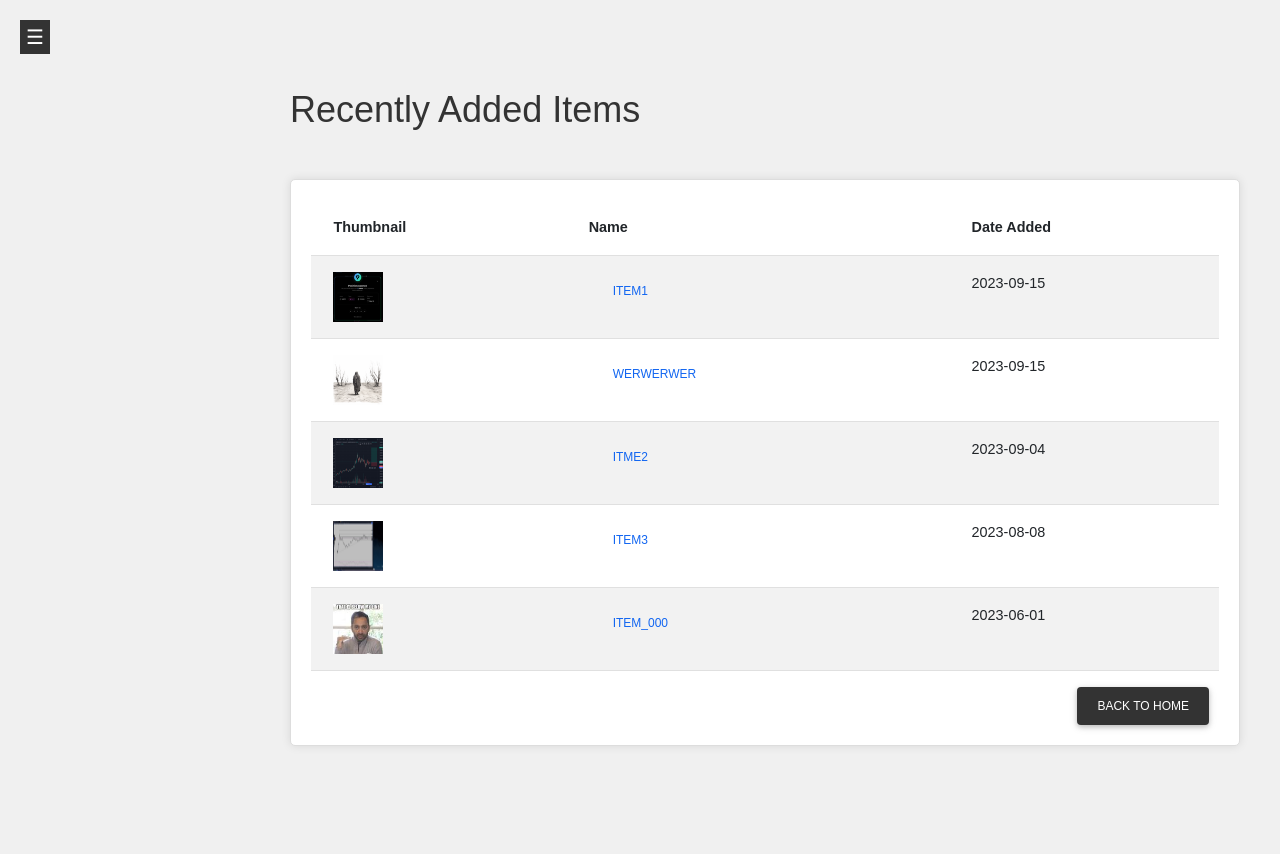
After one commit to Zvaham/warranty_managment_app, a Flask app: page /recently_added in a window 1280 px wide. The commit adds this page. Run offline with Flask 3, Linux system fonts and the light colour scheme; data comes from the database, SQL or seed files in the repository; some libraries are stand-ins or nearby versions.

Commit message:
closest to expiry and recent pages added

```diff
--- a/app.py
+++ b/app.py
@@ -31,7 +31,7 @@ def create_database():
     finally:
         conn.close()
 
-def get_items():
+def get_all_items():
     try:
         conn = sqlite3.connect(DATABASE)
         c = conn.cursor()
@@ -152,6 +152,7 @@ def save_resize_thumbnail(thumbnail_path, thumbnail_size_px=100):
 
 
 @app.route('/', methods=['GET'])
+@app.route('/home', methods=['GET'])
 def home():
     if not os.path.exists(DATABASE):
         create_database()
@@ -193,7 +194,6 @@ def item_page(item_id):
     finally:
         conn.close()
 
-
 @app.route('/add', methods=['GET', 'POST'])
 def add_item_route():
     if request.method == 'POST':
@@ -218,7 +218,7 @@ def add_item_route():
 
 @app.route('/full_list', methods=['GET'])
 def full_list():
-    items_list = get_items()
+    items_list = get_all_items()
     items_dict = [{'id': item[0], 'name': item[1], 'warranty_dur': item[2], 'date_bought': item[3], 'thumbnail': item[4], 'timestamp': item[5]} for item in items_list]
     for item in items_dict:
         if item['thumbnail']:
@@ -238,6 +238,28 @@ def delete_all_items_route():
     delete_all_items()
     return redirect('/')
 
+@app.route('/closest_to_expiry')
+def closest_to_expiry():
+    items_list =  get_closest_expiration()
+    items_dict = [{'id': item[0], 'name': item[1], 'date_bought': item[2], 'thumbnail': item[3], 'warranty_expiration_date': item[4]} for item in items_list]
+    for item in items_dict:
+        if item['thumbnail']:
+            item['thumbnail'] = item['thumbnail'].replace(os.sep, '/')
+
+    return render_template('closest_to_expiry.html', closest_items=items_dict)
+
+@app.route('/recently_added')
+def recently_added():
+    items_list = get_recent_items()
+    items_dict = [{'id': item[0], 'name': item[1], 'date_bought': item[2], 'thumbnail': item[3], 'warranty_expiration_date': item[4]} for item in items_list]
+    for item in items_dict:
+        if item['thumbnail']:
+            item['thumbnail'] = item['thumbnail'].replace(os.sep, '/')
+
+    return render_template('recently_added.html', recent_items=items_dict)
+
+
+
 
 if __name__ == '__main__':
     app.run(debug=True)
--- a/templates/layout.html
+++ b/templates/layout.html
@@ -10,19 +10,19 @@
     <div class="sidebar" id="sidebar">
         <ul class="nav flex-column">
             <li class="nav-item">
-                <a class="nav-link active" href="#">Dashboard</a>
+                <a class="nav-link active" href="home">Dashboard</a>
             </li>
             <li class="nav-item">
-                <a class="nav-link" href="#">Items Closest to Expiration</a>
+                <a class="nav-link" href="closest_to_expiry">Items Closest to Expiration</a>
             </li>
             <li class="nav-item">
-                <a class="nav-link" href="#">Recently Added Items</a>
+                <a class="nav-link" href="recently_added">Recently Added Items</a>
             </li>
             <li class="nav-item">
-                <a class="nav-link" href="#">Add New Item</a>
+                <a class="nav-link" href="add_item">Add New Item</a>
             </li>
             <li class="nav-item">
-                <a class="nav-link" href="#">View Full List</a>
+                <a class="nav-link" href="full_list">View Full List</a>
             </li>
         </ul>
     </div>
--- /dev/null
+++ b/templates/recently_added.html
@@ -0,0 +1,46 @@
+{% extends "layout.html" %}
+
+{% block content %}
+
+<body>
+    <div class="container my-5">
+        <h1 class="mb-5">Recently Added Items</h1>
+        <div class="section">
+            <table class="table table-striped">
+                <thead>
+                    <tr>
+                        <th class="fw-bold">Thumbnail</th>
+                        <th class="fw-bold">Name</th>
+                        <th class="fw-bold">Date Added</th>
+                    </tr>
+                </thead>
+                <tbody>
+                    {% for item in recent_items %}
+                        <tr>
+                            <td>
+                                <a href="{{ url_for('item_page', item_id=item.id) }}">
+                                    {% if item.thumbnail %}
+                                        <img src="{{ url_for('static', filename=item.thumbnail[7:]) }}" alt="{{ item.name }}" width="50" height="50">
+                                    {% endif %}
+                                </a>
+                            </td>
+                            <td>
+                                <a href="{{ url_for('item_page', item_id=item.id) }}" class="btn btn-link">
+                                    {{ item.name }}
+                                </a>
+                            </td>
+                            <td>{{ item.date_bought }}</td>
+                        </tr>
+                    {% endfor %}
+                </tbody>
+            </table>
+            <div style="text-align: right;">
+                <a href="{{ url_for('home') }}" class="btn btn-primary">Back to Home</a>
+            </div>
+        </div>
+    </div>
+</body>
+
+
+
+{% endblock %}
```
Also changed, not shown: templates/closest_to_expiry.html (added, +46 -0 lines).
